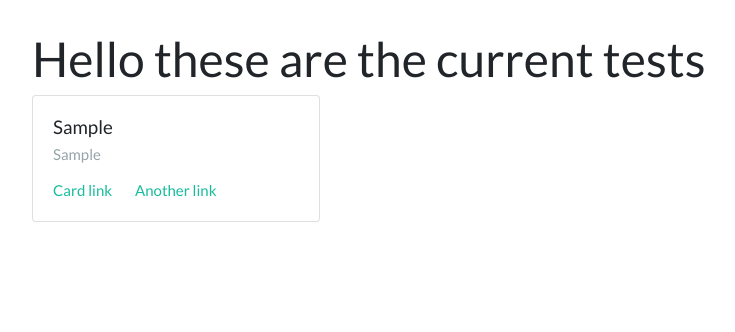
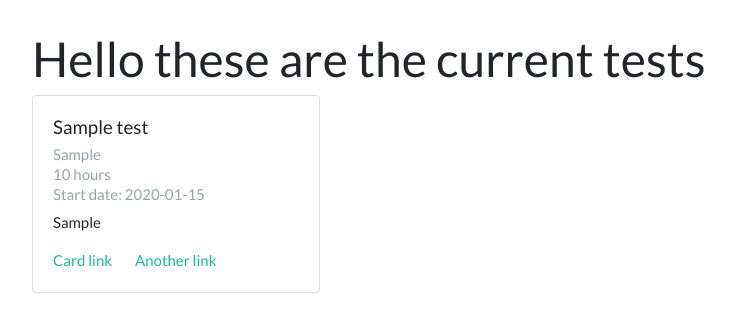
Before and after one commit to ItsTheRealVictor/trackerV1, a Flask app: page /all_tests in a window 1280 px wide. Shown: the part 71-403 px from the top of the page, without its empty margins (53-788 px from the left). Run offline with Flask 2, Linux system fonts and the light colour scheme; tables that the repository leaves empty hold one stand-in row (values such as "Sample post"); some libraries are stand-ins or nearby versions.

Commit message:
added a card for each test. STILL NEED TO: compute end date, add comments to cards, format card container, basic styling

```diff
--- a/templates/all_tests.html
+++ b/templates/all_tests.html
@@ -10,9 +10,11 @@
     {% for test in tests %}
     <div class="card" style="width: 18rem;">
         <div class="card-body">
-          <h5 class="card-title">{{test.lot_num}}</h5>
-          <h6 class="card-subtitle mb-2 text-muted">{{test.part_num}}</h6>
-          <p class="card-text">{{test_test_name}}</p>
+          <h5 class="card-title">{{test.test_name}}</h5>
+          <h6 class="card-subtitle mb-2 text-muted">{{test.location}}</h6>
+          <h6 class="card-subtitle mb-2 text-muted">{{test.duration}} hours</h6>
+          <h6 class="card-subtitle mb-2 text-muted">Start date: {{test.start}}</h6>
+          <p class="card-text">{{test.lot_num}}</p>
           <a href="#" class="card-link">Card link</a>
           <a href="#" class="card-link">Another link</a>
         </div>
```
